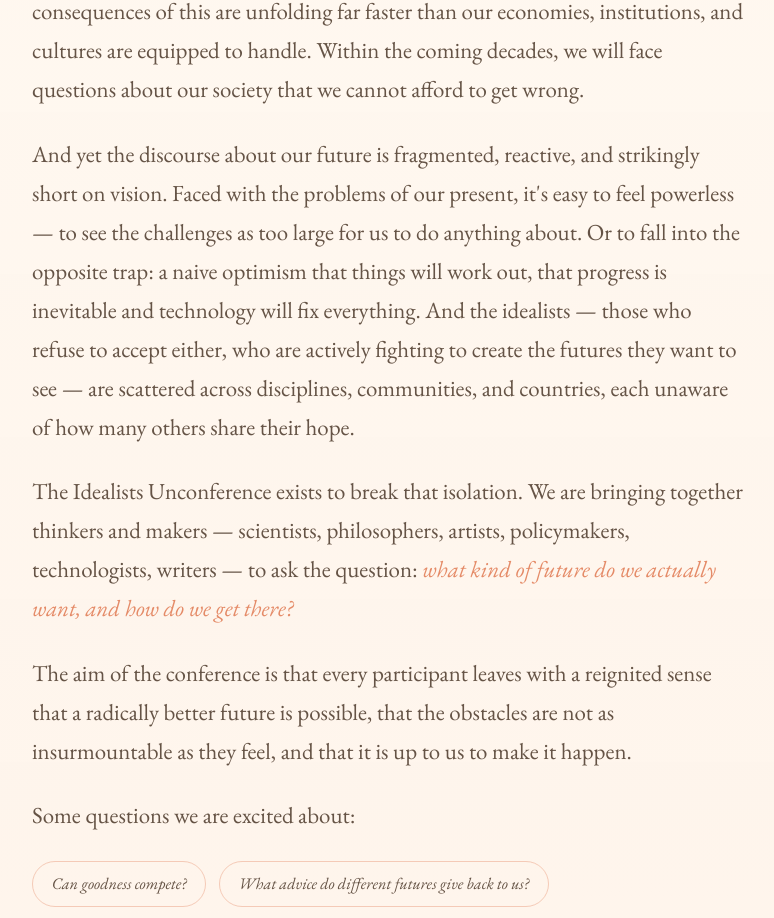
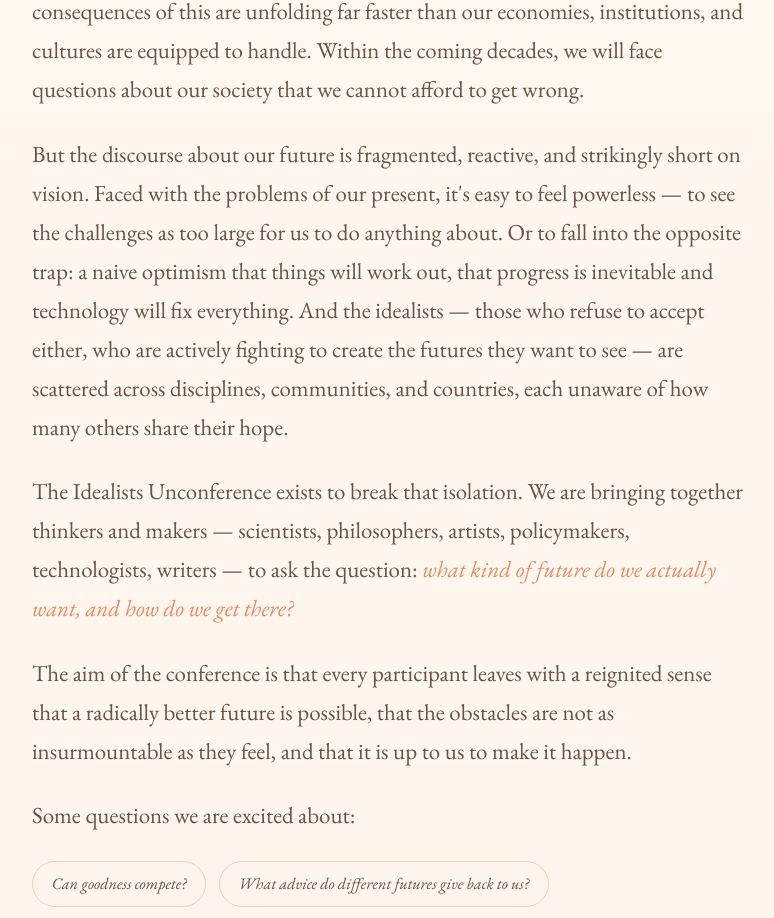
Before and after one commit to EternalRecursion121/idealists-site, a SvelteKit app: page /unconference in a window 1280 px wide. Shown: the part 1051-1969 px from the top of the page, without its empty margins (251-1025 px from the left). Built offline with nearby package versions, Linux system fonts and the light colour scheme.

Commit message:
phrasing change

```diff
--- a/src/routes/(standard)/unconference/+page.svelte
+++ b/src/routes/(standard)/unconference/+page.svelte
@@ -125,7 +125,7 @@
 				We are living through a period of extraordinary technological change. The consequences of this are unfolding far faster than our economies, institutions, and cultures are equipped to handle. Within the coming decades, we will face questions about our society that we cannot afford to get wrong.
 			</p>
 			<p class="lead">
-				And yet the discourse about our future is fragmented, reactive, and strikingly short on vision. Faced with the problems of our present, it's easy to feel powerless — to see the challenges as too large for us to do anything about. Or to fall into the opposite trap: a naive optimism that things will work out, that progress is inevitable and technology will fix everything. And the idealists — those who refuse to accept either, who are actively fighting to create the futures they want to see — are scattered across disciplines, communities, and countries, each unaware of how many others share their hope.
+				But the discourse about our future is fragmented, reactive, and strikingly short on vision. Faced with the problems of our present, it's easy to feel powerless — to see the challenges as too large for us to do anything about. Or to fall into the opposite trap: a naive optimism that things will work out, that progress is inevitable and technology will fix everything. And the idealists — those who refuse to accept either, who are actively fighting to create the futures they want to see — are scattered across disciplines, communities, and countries, each unaware of how many others share their hope.
 			</p>
 			<p class="lead">
 				The Idealists Unconference exists to break that isolation. We are bringing together thinkers and makers — scientists, philosophers, artists, policymakers, technologists, writers — to ask the question: <em>what kind of future do we actually want, and how do we get there?</em>
```
